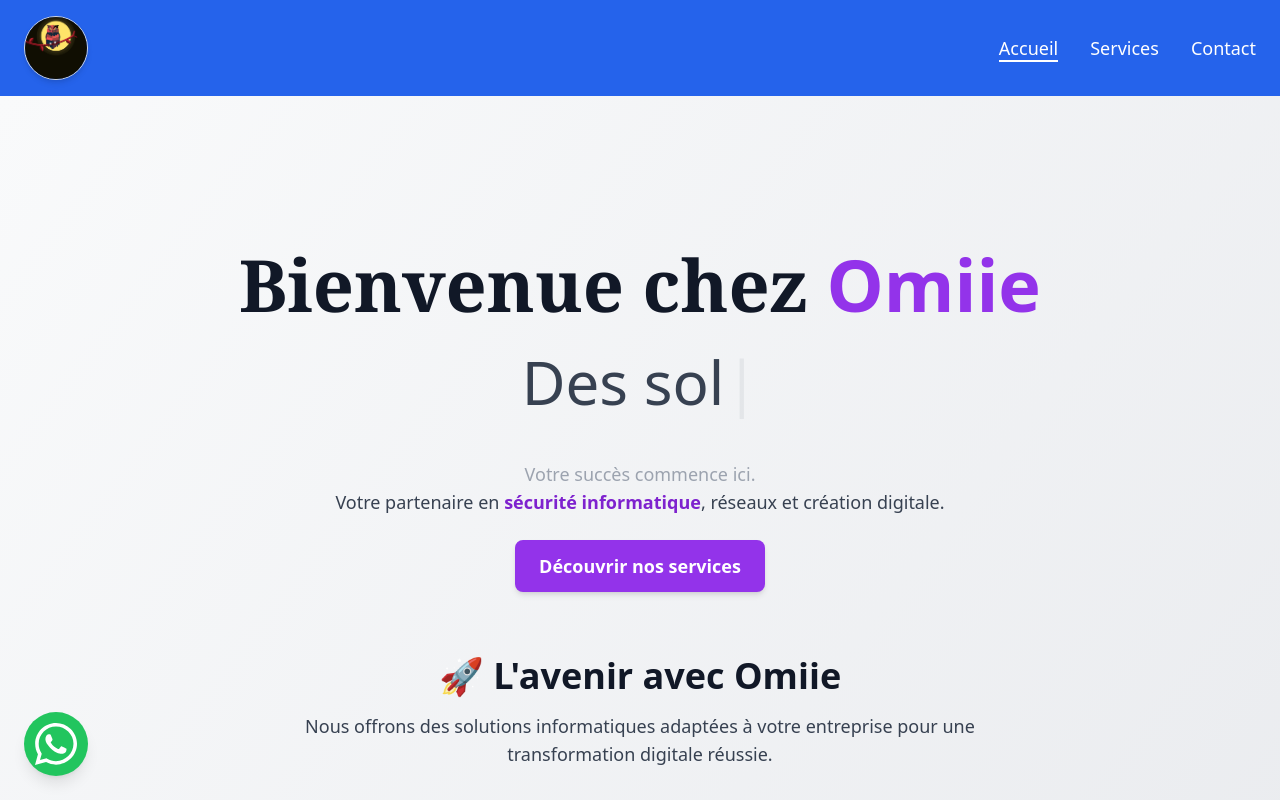
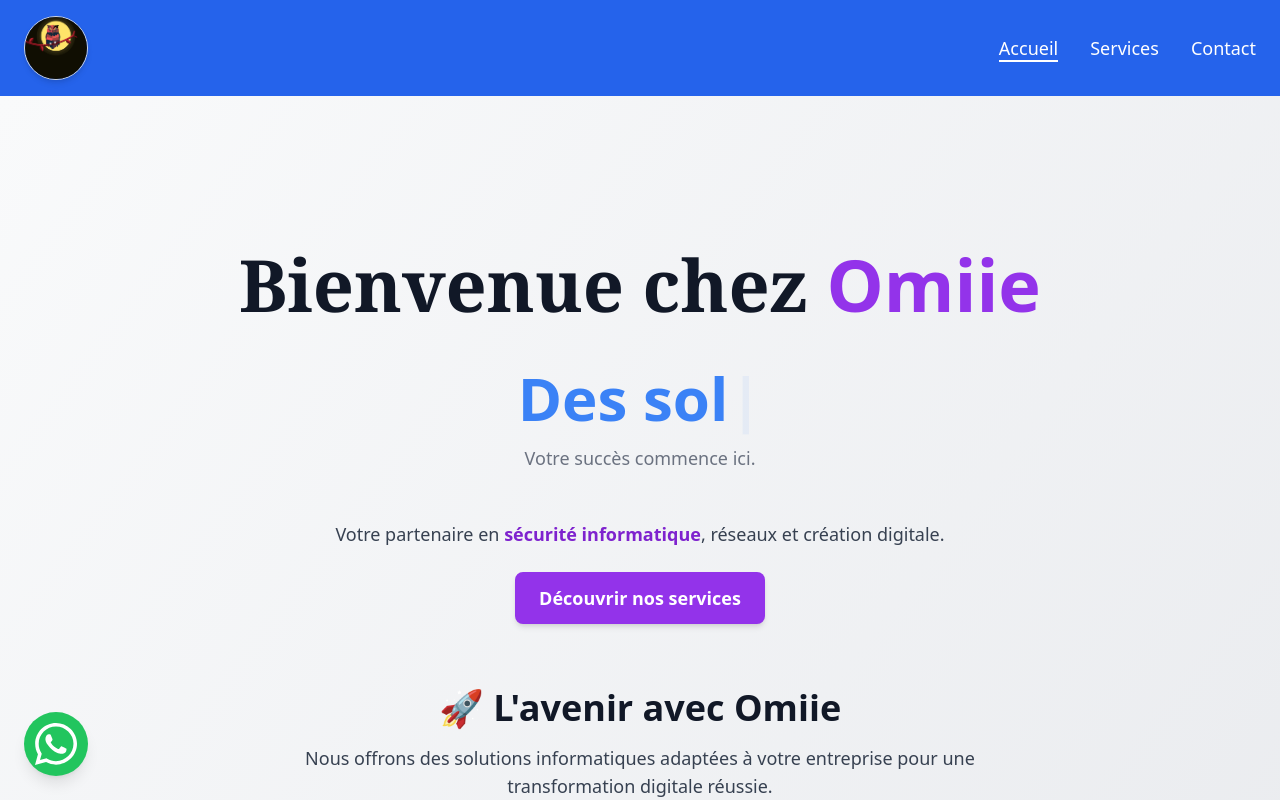
Before and after one commit to Frankam487/Omiie_Tech, a React (Vite) app: page / in a window 1280 px wide. Shown: the top 800 px of the page. Built offline with nearby package versions, Linux system fonts and the light colour scheme.

Commit message:
typing modified

```diff
--- a/src/components/TypewriterText.jsx
+++ b/src/components/TypewriterText.jsx
@@ -1,10 +1,22 @@
+import { useState, useEffect } from "react";
 import Typewriter from "typewriter-effect";
 
+const colors = ["text-red-500", "text-blue-500", "text-green-500", "text-purple-500"];
+
 const TypewriterText = () => {
+  const [colorIndex, setColorIndex] = useState(0);
+
+  useEffect(() => {
+    const interval = setInterval(() => {
+      setColorIndex((prevIndex) => (prevIndex + 1) % colors.length);
+    }, 4000); // Change de couleur après chaque phrase
+    return () => clearInterval(interval);
+  }, []);
+
   return (
-    <div className="flex justify-center">
+    <div className="flex justify-center items-center min-h-[200px]">
       <div className="text-center">
-        <h4 className="md:text-6xl mb-4 text-4xl py-8 text-red">
+        <h1 className={`text-4xl md:text-6xl font-bold mb-4 transition-colors duration-500 ${colors[colorIndex]}`}>
           <Typewriter
             options={{
               strings: [
@@ -18,8 +30,8 @@
               deleteSpeed: 50,
             }}
           />
-        </h4>
-        <p className="text-lg text-gray-400">Votre succès commence ici.</p>
+        </h1>
+        <p className="text-lg text-gray-500">Votre succès commence ici.</p>
       </div>
     </div>
   );
```
